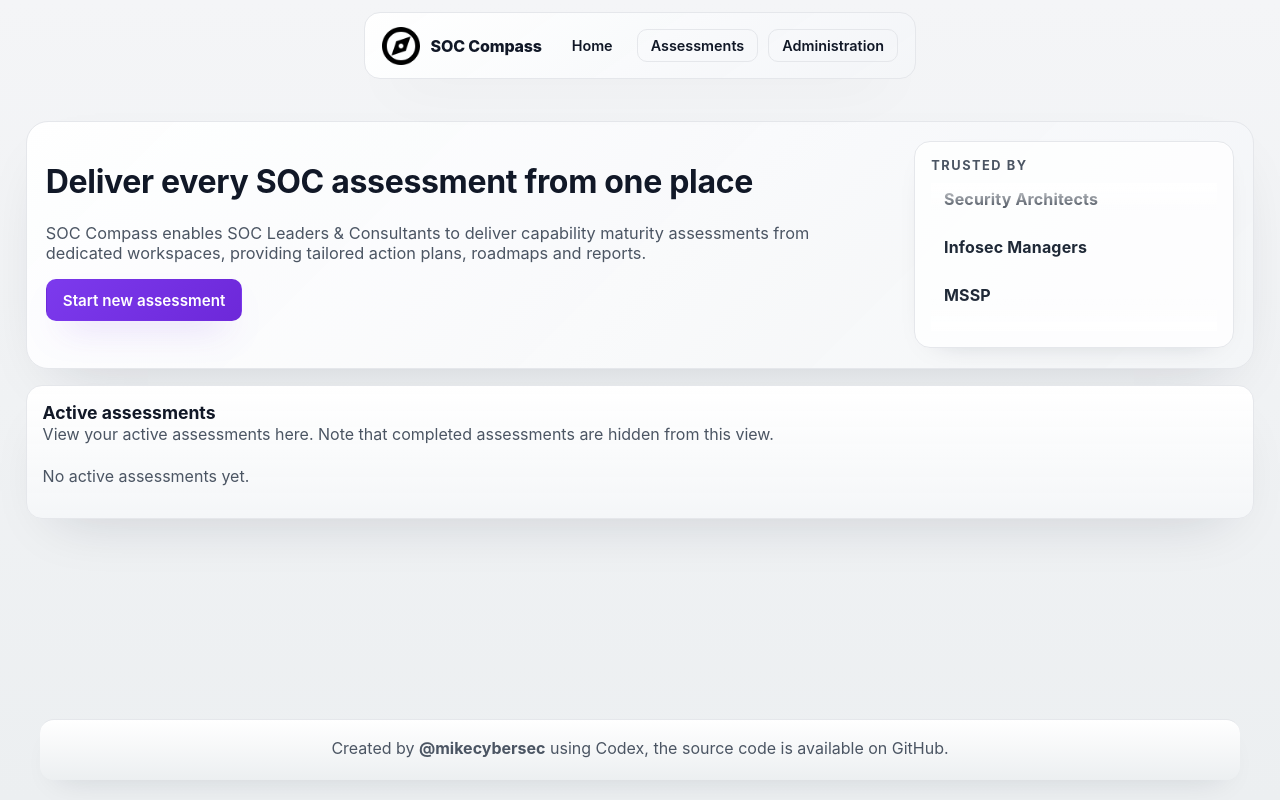
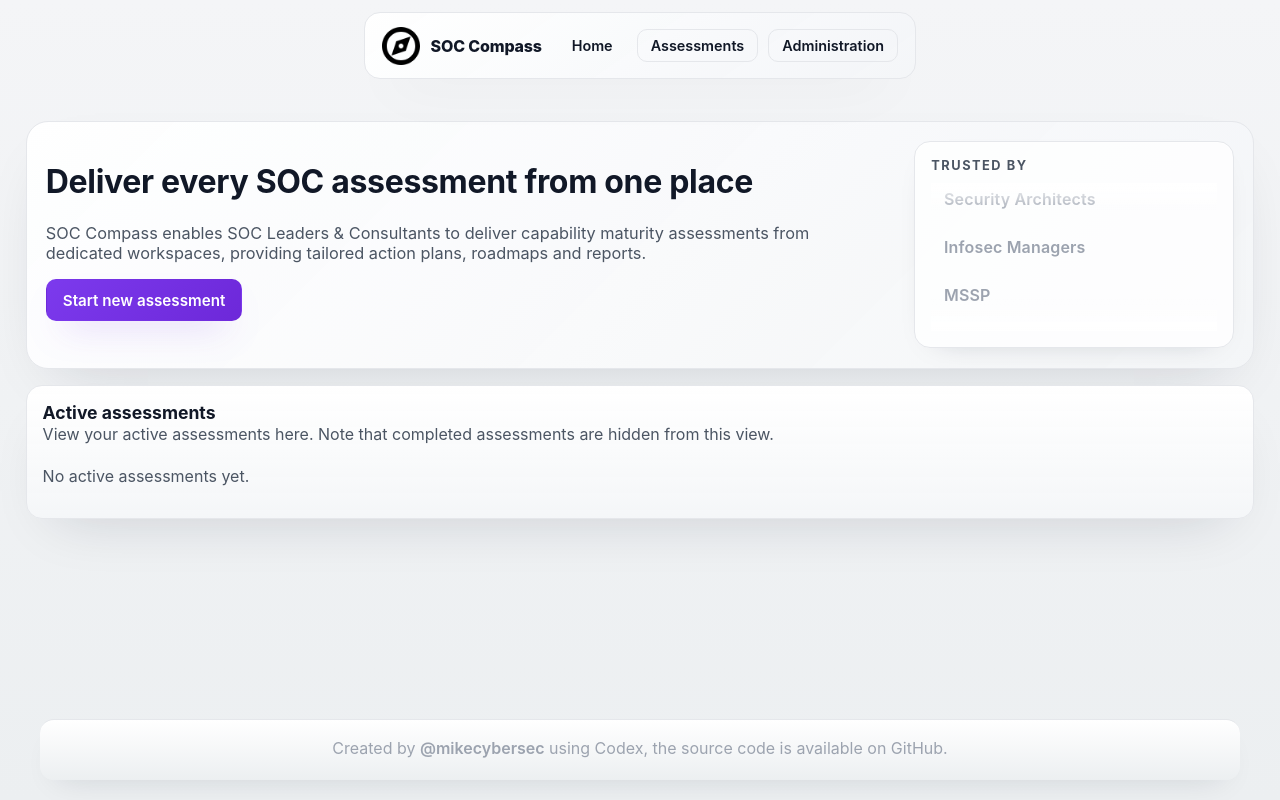
Before and after one commit to mikecybersec/SOC-Compass, a React (Vite) app in the folder soc-improvement-app/: page / in a window 1280 px wide. Built offline with nearby package versions, Linux system fonts and the light colour scheme.

Commit message:
Tweak home ticker and footer styling

```diff
--- a/soc-improvement-app/index.html
+++ b/soc-improvement-app/index.html
@@ -4,7 +4,7 @@
     <meta charset="UTF-8" />
     <link rel="icon" type="image/svg+xml" href="/favicon.svg" />
     <meta name="viewport" content="width=device-width, initial-scale=1.0" />
-    <title>SOC Improvement App</title>
+    <title>SOC Compass</title>
   </head>
   <body>
     <div id="root"></div>
--- a/soc-improvement-app/src/index.css
+++ b/soc-improvement-app/src/index.css
@@ -472,7 +472,7 @@ button, input, select, textarea {
 
 .app-footer {
   border-top: 1px solid var(--border);
-  color: var(--muted);
+  color: #9ca3af;
   text-align: center;
   padding: 1rem 1.5rem 1.25rem;
   margin: 1.5rem auto 1.25rem;
@@ -485,8 +485,8 @@ button, input, select, textarea {
 }
 
 .app-footer a {
-  color: var(--muted);
-  font-weight: 700;
+  color: #9ca3af;
+  font-weight: 600;
   text-decoration: none;
 }
 
@@ -954,8 +954,8 @@ label {
 .trusted-item {
   padding: 0.65rem 0.8rem;
   border-radius: 10px;
-  color: #1f2937;
-  font-weight: 700;
+  color: #9ca3af;
+  font-weight: 600;
   letter-spacing: 0.01em;
 }
 
```
